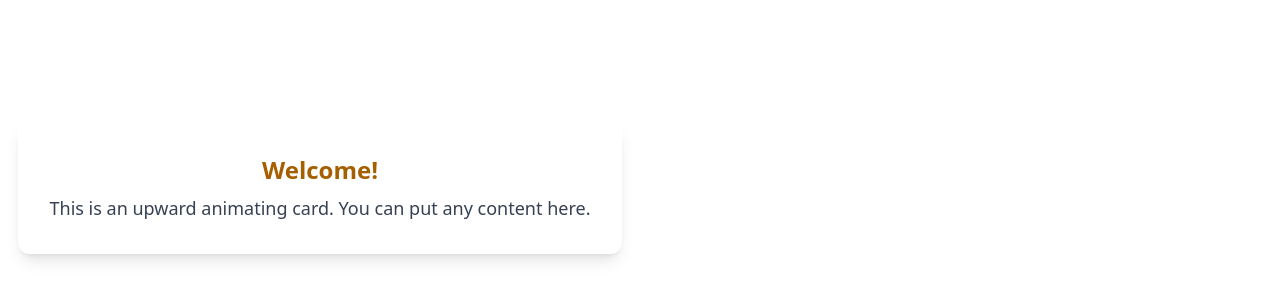
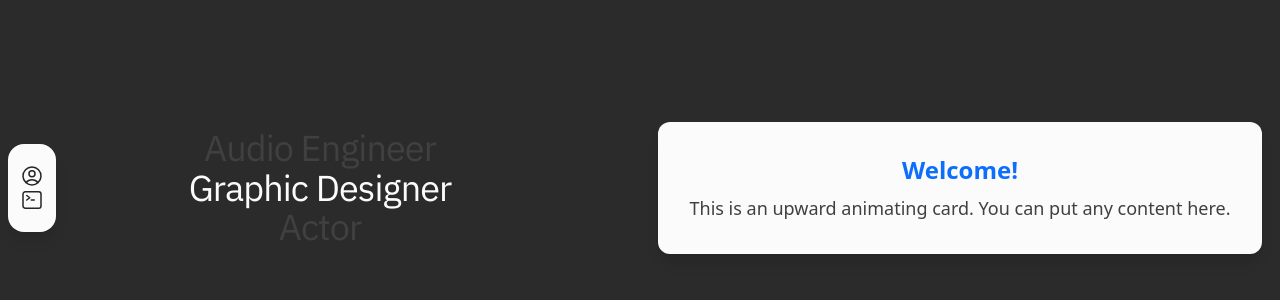
Before and after one commit to snek152/snehilkakani.me, a Next.js app: page / in a window 1280 px wide. Shown: the part 212-512 px from the top of the page. Built offline with nearby package versions, Linux system fonts and the light colour scheme.

Commit message:
navbar expansion with text and fixing colors

```diff
--- a/app/components/HomePage.tsx
+++ b/app/components/HomePage.tsx
@@ -13,10 +13,9 @@ const array = [
 ];
 const spacing = 40;
 
-const HomePage = () => {
+const HomePage = ({ loaded }: { loaded: boolean }) => {
   const [text, setText] = useState(array.slice(0, 3));
   const [animate, setAnimate] = useState(false);
-  const [loaded, setLoaded] = useState(false);
 
   useEffect(() => {
     const timeout = setInterval(() => {
@@ -34,22 +33,10 @@ const HomePage = () => {
     return () => clearInterval(timeout);
   }, [animate]);
 
-  useEffect(() => {
-    document.body.style.overflowY = "hidden";
-    const timer = setTimeout(() => {
-      document.body.style.overflowY = "auto";
-      setLoaded(true);
-    }, 3000); // Adjust the duration as needed
-
-    return () => clearTimeout(timer);
-  }, []);
-
   return (
     <div className="relative">
       <motion.div
-        className="w-[100vw] h-screen flex items-center justify-center bg-white relative
-          md:w-[100vw] md:h-screen
-          lg:w-[50vw] lg:h-screen"
+        className="w-[100vw] h-screen flex items-center justify-center relative"
         animate={{
           width: loaded
             ? window.innerWidth >= 1024
@@ -74,16 +61,16 @@ const HomePage = () => {
             {text.map((t, index) => (
               <motion.div
                 layout
-                className={`text-4xl font-normal tracking-tight absolute font-ibm self-center text-center block text-black
-          md:text-4xl
-          lg:text-4xl`}
+                className={`text-4xl font-normal tracking-tight absolute font-ibm self-center text-center block ${
+                  index === 1 ? "text-surface" : "text-on-surface"
+                } transition-colors`}
                 initial={{
                   y: index === 0 ? -100 : index === 2 ? 100 : 0,
                   opacity: index === 1 ? 1 : 0,
                 }}
                 animate={{
                   y: index === 1 ? 0 : index === 0 ? -spacing : spacing,
-                  opacity: index === 1 ? 1 : 0.5,
+                  opacity: index === 1 ? 1 : 1,
                 }}
                 exit={{
                   y: index === 0 ? -100 : 100,
@@ -103,7 +90,7 @@ const HomePage = () => {
           </AnimatePresence>
         </div>
       </motion.div>
-      <div className="w-100vw lg:w-[50vw] h-[50vh] lg:h-screen flex items-center justify-center bottom-0 left-0 lg:right-0 lg:top-0 absolute">
+      <div className="w-[100vw] lg:w-[50vw] h-[50vh] lg:h-screen flex items-center justify-center bottom-0 left-0 lg:right-0 lg:bottom-auto lg:left-auto lg:top-0 absolute">
         <AnimatePresence>
           {loaded && (
             <motion.div
@@ -117,12 +104,10 @@ const HomePage = () => {
                 delay: 0.3,
                 damping: 20,
               }}
-              className="bg-white rounded-xl shadow-lg p-8 flex flex-col items-center"
+              className="bg-surface rounded-xl shadow-lg p-8 flex flex-col items-center"
             >
-              <h2 className="text-2xl font-bold mb-2 text-yellow-700">
-                Welcome!
-              </h2>
-              <p className="text-lg text-gray-700 text-center">
+              <h2 className="text-2xl font-bold mb-2 text-primary">Welcome!</h2>
+              <p className="text-lg text-on-surface text-center">
                 This is an upward animating card. You can put any content here.
               </p>
             </motion.div>
--- /dev/null
+++ b/app/components/LoadingWrapper.tsx
@@ -0,0 +1,25 @@
+"use client";
+import { useEffect, useState } from "react";
+import HomePage from "./HomePage";
+import Navbar from "./Navbar";
+
+export default function LoadingWrapper() {
+  const [loaded, setLoaded] = useState(false);
+
+  useEffect(() => {
+    document.body.style.overflowY = "hidden";
+    const timer = setTimeout(() => {
+      document.body.style.overflowY = "auto";
+      setLoaded(true);
+    }, 3000); // Adjust the duration as needed
+
+    return () => clearTimeout(timer);
+  }, []);
+
+  return (
+    <>
+      <Navbar loaded={loaded} />
+      <HomePage loaded={loaded} />
+    </>
+  );
+}
--- /dev/null
+++ b/app/components/NavContextProvider.tsx
@@ -0,0 +1,33 @@
+"use client";
+import React, { createContext, useContext, useState, ReactNode } from "react";
+
+type NavContextType = {
+  activeSection: string;
+  setActiveSection: (section: string) => void;
+};
+
+const NavContext = createContext<NavContextType | undefined>(undefined);
+
+export const useNav = () => {
+  const context = useContext(NavContext);
+  if (!context) {
+    throw new Error("useNav must be used within a NavContextProvider");
+  }
+  return context;
+};
+
+type NavContextProviderProps = {
+  children: ReactNode;
+};
+
+export const NavContextProvider: React.FC<NavContextProviderProps> = ({
+  children,
+}) => {
+  const [activeSection, setActiveSection] = useState<string>("home");
+
+  return (
+    <NavContext.Provider value={{ activeSection, setActiveSection }}>
+      {children}
+    </NavContext.Provider>
+  );
+};
--- /dev/null
+++ b/app/components/NavLink.tsx
@@ -0,0 +1,105 @@
+"use client";
+import { AnimatePresence } from "motion/react";
+import { type NavLink } from "../types";
+import { useState } from "react";
+import { motion } from "motion/react";
+
+export default function NavLink({
+  navlink,
+  hovered,
+}: {
+  navlink: NavLink;
+  hovered: boolean;
+}) {
+  // const [cursor, setCursor] = useState<boolean>(false);
+  const [activeP, setActiveP] = useState<boolean>(false);
+  return (
+    <button
+      onClick={() => setActiveP((act) => !act)}
+      className="relative w-full flex items-center justify-start gap-2 transition-all duration-300 overflow-hidden px-3 text-secondary focus:outline-none cursor-pointer hover:bg-surface hover:text-primary"
+      style={{ minWidth: 0 }}
+      // onMouseEnter={() => setCursor(true)}
+      // onMouseLeave={() => setCursor(false)}
+    >
+      {/* <AnimatePresence>
+        <motion.span
+          layout
+          initial={{ scaleX: 0, opacity: 0 }}
+          animate={{
+            scaleX: cursor ? 1 : 0,
+            opacity: cursor ? 1 : 0,
+            boxShadow: cursor
+              ? "0 2px 8px 0 rgba(80, 80, 255, 0.15)"
+              : "0 0px 0px 0 rgba(0,0,0,0)",
+          }}
+          exit={{ scaleX: 0, opacity: 0 }}
+          transition={{
+            type: "spring",
+            stiffness: 220,
+            damping: 22,
+            opacity: { duration: 0.18 },
+          }}
+          className="absolute left-0 bottom-0 h-[2px] w-full bg-gradient-to-r from-primary to-blue-400 origin-left pointer-events-none rounded-full"
+        />
+      </AnimatePresence> */}
+      {/* Icon and label */}
+      <span className="flex-shrink-0">
+        <AnimatePresence>
+          <motion.div
+            layout
+            className="w-6 h-6 flex items-center justify-center"
+            style={{ position: "relative" }}
+          >
+            <AnimatePresence mode="sync" initial={false}>
+              {activeP ? (
+                <motion.span
+                  key="active"
+                  initial={{ opacity: 0, scale: 0.8, rotate: -10 }}
+                  animate={{ opacity: 1, scale: 1, rotate: 0 }}
+                  exit={{ opacity: 0, scale: 0.8, rotate: 10 }}
+                  transition={{
+                    type: "spring",
+                    stiffness: 300,
+                    damping: 24,
+                  }}
+                  className="absolute inset-0 flex items-center justify-center"
+                >
+                  <navlink.iconActive className="w-6 h-6" />
+                </motion.span>
+              ) : (
+                <motion.span
+                  key="inactive"
+                  initial={{ opacity: 0, scale: 0.8, rotate: -10 }}
+                  animate={{ opacity: 1, scale: 1, rotate: 0 }}
+                  exit={{ opacity: 0, scale: 0.8, rotate: 10 }}
+                  transition={{
+                    type: "spring",
+                    stiffness: 300,
+                    damping: 24,
+                  }}
+                  className="absolute inset-0 flex items-center justify-center"
+                >
+                  <navlink.iconInactive className="w-6 h-6" />
+                </motion.span>
+              )}
+            </AnimatePresence>
+          </motion.div>
+        </AnimatePresence>
+      </span>
+      <AnimatePresence>
+        {hovered && (
+          <motion.span
+            initial={{ width: 0, opacity: 0 }}
+            animate={{ width: "100%", opacity: 1 }}
+            exit={{ width: 0, opacity: 0 }}
+            transition={{ type: "spring", stiffness: 300, damping: 24 }}
+            className="whitespace-nowrap overflow-hidden text-left font-sans inline-block"
+            // style={{ display: "inline-block", verticalAlign: "middle" }}
+          >
+            {navlink.label}
+          </motion.span>
+        )}
+      </AnimatePresence>
+    </button>
+  );
+}
--- /dev/null
+++ b/app/components/Navbar.tsx
@@ -0,0 +1,66 @@
+import { AnimatePresence, motion } from "motion/react";
+import {
+  UserCircleIcon as UserIconOutline,
+  CommandLineIcon as CommandOutline,
+} from "@heroicons/react/24/outline";
+import {
+  UserCircleIcon as UserIconSolid,
+  CommandLineIcon as CommandSolid,
+} from "@heroicons/react/24/solid";
+import NavLink from "./NavLink";
+import { type NavLink as navlinkT } from "../types";
+import { useState } from "react";
+
+const navlinks: navlinkT[] = [
+  {
+    iconInactive: UserIconOutline,
+    iconActive: UserIconSolid,
+    href: "/",
+    label: "Home",
+  },
+  {
+    iconInactive: CommandOutline,
+    iconActive: CommandSolid,
+    href: "/about",
+    label: "About",
+  },
+];
+
+export default function Navbar({ loaded }: { loaded: boolean }) {
+  const [hovered, setHovered] = useState<boolean>(false);
+
+  return (
+    <nav
+      className={`fixed top-0 left-0 h-screen ${
+        hovered ? "w-32" : "w-16"
+      } z-50 flex px-2 flex-col items-center justify-center transition-all duration-300`}
+      //   style={{
+      //     width: hovered ? "4.5rem" : "1.5rem", // 1.5rem (w-16) * 3 = 4.5rem (w-48)
+      //   }}
+    >
+      <AnimatePresence>
+        {loaded && (
+          <motion.div
+            initial={{ x: -30, opacity: 0 }}
+            animate={{ x: 0, opacity: 1 }}
+            exit={{ x: 30, opacity: 0 }}
+            transition={{
+              type: "spring",
+              stiffness: 60,
+              duration: 0.8,
+              delay: 1,
+              damping: 20,
+            }}
+            className="bg-surface rounded-2xl shadow-lg w-full py-5 flex flex-col items-center"
+            onHoverEnd={() => setHovered(false)}
+            onHoverStart={() => setHovered(true)}
+          >
+            {navlinks.map((navlink) => (
+              <NavLink key={navlink.href} navlink={navlink} hovered={hovered} />
+            ))}
+          </motion.div>
+        )}
+      </AnimatePresence>
+    </nav>
+  );
+}
--- a/app/globals.css
+++ b/app/globals.css
@@ -5,3 +5,10 @@
   --font-domine: var(--gfont-domine);
   --font-sans: var(--gfont-ibm);
 }
+@theme {
+  --color-primary: #0d6efd;
+  --color-secondary: #262626;
+  --color-surface: #fbfbfb;
+  --color-background: #2b2b2b;
+  --color-on-surface: #404040;
+}
--- a/app/layout.tsx
+++ b/app/layout.tsx
@@ -1,7 +1,9 @@
 import type { Metadata } from "next";
 import { Domine, IBM_Plex_Sans } from "next/font/google";
 import "./globals.css";
-import HomePage from "./components/HomePage";
+// import HomePage from "./components/HomePage";
+import LoadingWrapper from "./components/LoadingWrapper";
+import { NavContextProvider } from "./components/NavContextProvider";
 
 const domine = Domine({
   variable: "--gfont-domine",
@@ -27,10 +29,12 @@ export default function RootLayout({
   return (
     <html lang="en">
       <body
-        className={`${domine.variable} ${ibm.variable} antialiased overflow-x-hidden h-[1000vh]`}
+        className={`${domine.variable} ${ibm.variable} antialiased overflow-x-hidden h-[1000vh] bg-background`}
       >
-        <HomePage />
-        {children}
+        <NavContextProvider>
+          <LoadingWrapper />
+          {children}
+        </NavContextProvider>
       </body>
     </html>
   );
--- /dev/null
+++ b/app/types.ts
@@ -0,0 +1,6 @@
+export type NavLink = {
+    iconInactive: React.FC<React.SVGProps<SVGSVGElement>>;
+    iconActive: React.FC<React.SVGProps<SVGSVGElement>>;
+    href: string;
+    label: string;
+}
```
